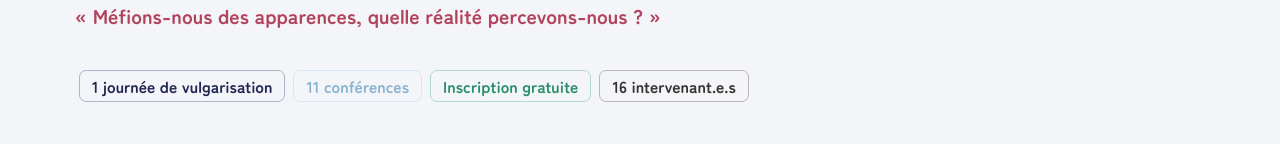
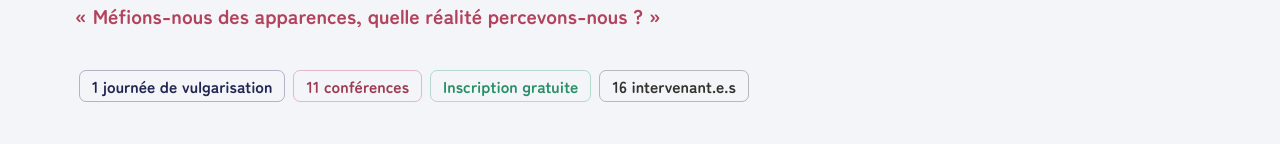
Before and after one commit to nelioyann/fsc-lille, a React (Create React App) app: page /tabs/accueil in a window 1280 px wide. Shown: the part 362-506 px from the top of the page. Built offline with nearby package versions, Linux system fonts and the light colour scheme.

Commit message:
fix: color contrast

```diff
--- a/src/pages/Home.tsx
+++ b/src/pages/Home.tsx
@@ -73,7 +73,7 @@ const Home: React.FC = () => {
                   <Label size="large" color={ColorVariablesEnum.TERTIARY}>« Méfions-nous des apparences, quelle réalité percevons-nous ? »</Label>
                   <Cluster>
                     <Tag color={ColorLabelsEnum.PRIMARY} onClick={() => agendaRef.current?.scrollIntoView(scrollOptions)} label="1 journée de vulgarisation" />
-                    <Tag color={ColorLabelsEnum.SECONDARY} onClick={() => conferencesRef.current?.scrollIntoView(scrollOptions)} label='11 conférences' />
+                    <Tag color={ColorLabelsEnum.TERTIARY} onClick={() => conferencesRef.current?.scrollIntoView(scrollOptions)} label='11 conférences' />
                     <Tag color={ColorLabelsEnum.SUCCESS} onClick={() => registrationRef.current?.scrollIntoView(scrollOptions)} label='Inscription gratuite' />
                     <Tag color={ColorLabelsEnum.DARK} onClick={() => router.push("/tabs/intervenants")} label='16 intervenant.e.s' />
                   </Cluster>
```
